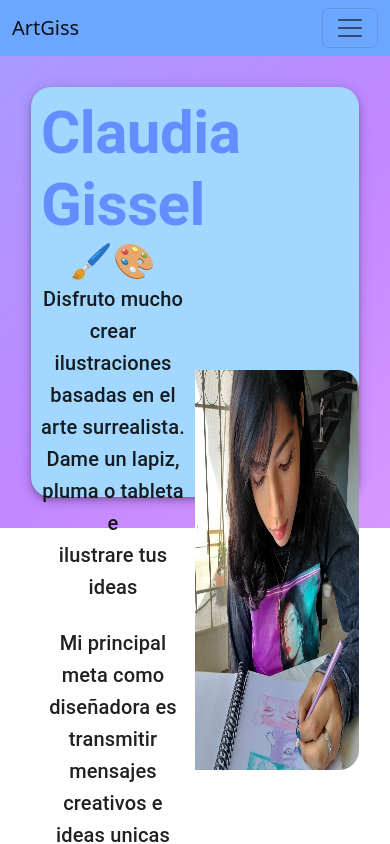
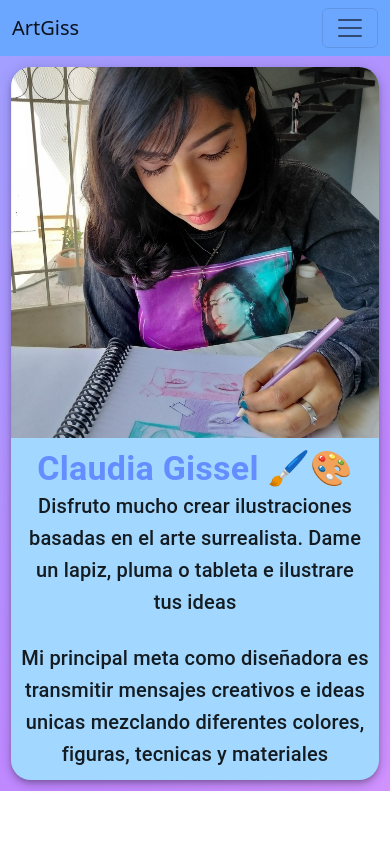
Before and after one commit to megagus182/artgiss, a React (Create React App) app: page /sobreMi in a window 390 px wide. Shown: the top 844 px of the page. Built offline with nearby package versions, Linux system fonts and the light colour scheme.

Commit message:
Sobremi Responsive

```diff
--- a/src/components/SobreMi.jsx
+++ b/src/components/SobreMi.jsx
@@ -1,16 +1,19 @@
 import { Box, Paper, Typography } from "@mui/material";
 import perfil from "../images/perfil.jpg";
+import useMediaQuery from '@mui/material/useMediaQuery';
 
 
 export default function SobreMi(){
+
+  const celular = useMediaQuery('(min-width:450px)');
     return(
         <div className="hommie" style={{ padding: "1px" }}>
-        <Paper
+         {celular ?
+      <Paper
         sx={{
           backgroundColor: "#a2d8ff",
           margin: "30px",
           borderRadius: "20px",
-          paddingBottom: "10px"
         }}
         elevation={5}
       >
@@ -20,10 +23,11 @@ export default function SobreMi(){
             flexWrap: "wrap",
             alignItems: "center",
             justifyContent: "center",
-            height: "400px",
+            height: "100%",
           }}
         >
           {/* Descripcion Sobre Mi */}
+
           <Box
             width={"50%"}
             padding={"10px"}
@@ -32,7 +36,7 @@ export default function SobreMi(){
             textAlign={"center"}
             justifyContent={"space-between"}
           >
-            <Typography
+             <Typography
               variant="h2"
               className="nombreGiss"
               fontWeight="bolder"
@@ -44,7 +48,9 @@ export default function SobreMi(){
             <Typography variant="h6">
               Disfruto mucho crear ilustraciones
             </Typography>
-            <Typography variant="h6">basadas en el arte surrealista.</Typography>
+            <Typography variant="h6">
+              basadas en el arte surrealista.
+            </Typography>
             <Typography variant="h6">
               Dame un lapiz, pluma o tableta e
             </Typography>
@@ -59,9 +65,7 @@ export default function SobreMi(){
             <Typography variant="h6">
               mezclando diferentes colores, figuras, tecnicas
             </Typography>
-            <Typography variant="h6">
-              y materiales.
-            </Typography>
+            <Typography variant="h6">y materiales</Typography>
           </Box>
           {/* Imagen Perfil */}
           <Box
@@ -71,18 +75,76 @@ export default function SobreMi(){
             alignItems={"flex-end"}
           >
             <img
-              width={"auto"}
-              height={"400px"}
+              display={"contents"}
+              height={"100%"}
               className="imgPerfil"
               src={perfil}
               alt="..."
             />
           </Box>
         </Box>
-        {/* <Box margin={"20px"} textAlign={"center"}>
-        <iframe title="algo" src="https://www.facebook.com/plugins/video.php?height=314&href=https%3A%2F%2Fwww.facebook.com%2FArt.giss%2Fvideos%2F324476185117829%2F&show_text=false&width=560&t=0" width="560" height="314" style={{border:"none", overflow:"hidden"}} frameborder="0" allowfullscreen="true" allow="autoplay clipboard-write encrypted-media picture-in-picture web-share" allowFullScreen="true"></iframe>
-        </Box> */}
         </Paper>
+          :
+          <Paper
+        sx={{
+          backgroundColor: "#a2d8ff",
+          margin: "10px",
+          borderRadius: "20px",
+        }}
+        elevation={5}
+      >
+          <Box
+          sx={{
+            display: "flex",
+            flexWrap: "wrap",
+            alignItems: "center",
+            justifyContent: "center",
+            height: "100%",
+            flexDirection: "column-reverse"
+          }}
+        >
+          <Box
+          width={"100%"}
+          padding={"10px"}
+          display={"flex"}
+          flexDirection={"column"}
+          textAlign={"center"}
+          justifyContent={"space-between"}
+        >
+           <Typography
+            variant="h4"
+            className="nombreGiss"
+            fontWeight="bolder"
+            color="#648dff"
+          >
+            Claudia Gissel 🖌️🎨
+          </Typography>
+          <Typography variant="h6">
+            Disfruto mucho crear ilustraciones basadas en el arte surrealista. Dame un lapiz, pluma o tableta e ilustrare tus ideas
+          </Typography>
+          <br></br>
+          <Typography variant="h6">
+            Mi principal meta como diseñadora es transmitir mensajes creativos e ideas unicas mezclando diferentes colores, figuras, tecnicas y materiales
+          </Typography>
+        </Box>
+          {/* Imagen Perfil */}
+          <Box
+            width={"100%"}
+            display={"flex"}
+            justifyContent={"flex-end"}
+            alignItems={"flex-end"}
+          >
+            <img
+              display={"contents"}
+              width={"100%"}
+              className="imgPerfilCel"
+              src={perfil}
+              alt="..."
+            />
+          </Box>
+        </Box>
+      </Paper>
+           }
         </div>
     )
 }
```
